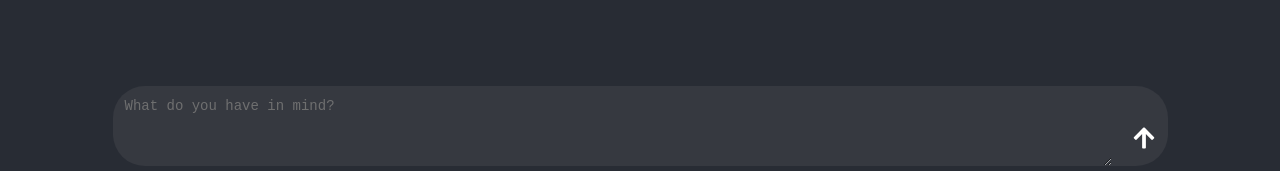
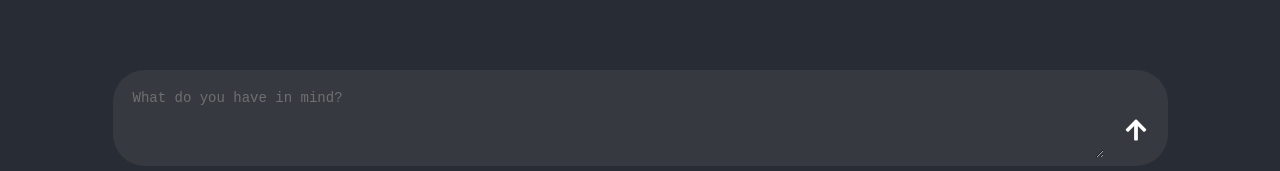
Before and after one commit to kfir571/chatgpt-mock, a React (Create React App) app in the folder chatgpt-mock-app/: page / in a window 1280 px wide. Shown: the part 626-797 px from the top of the page. Built offline with nearby package versions, Linux system fonts and the light colour scheme.

Commit message:
Add title - fix

```diff
--- a/chatgpt-mock-app/src/App.css
+++ b/chatgpt-mock-app/src/App.css
@@ -99,7 +99,7 @@ body, html {
   flex-direction: row;
   flex: 1;
   position: static;
-  /* padding:8px; */
+  padding:8px;
   margin-bottom: 8px;
   background-color: #363940;
   border-radius: 32px;
```
